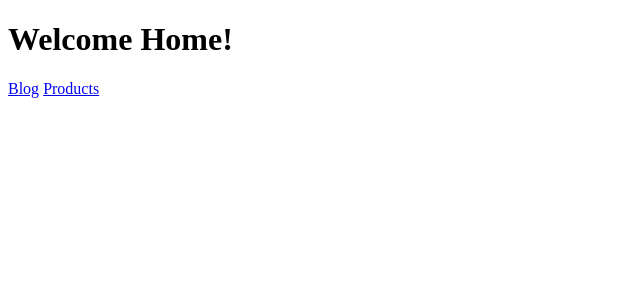
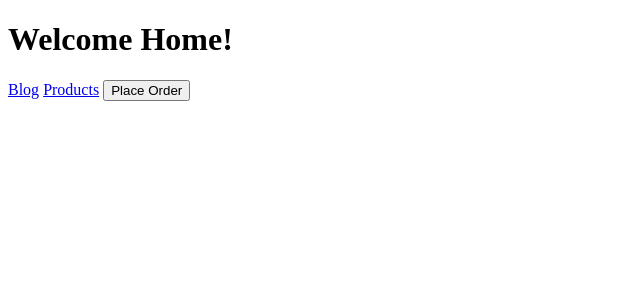
Before and after one commit to javedh-dev/learn-svelte, a SvelteKit app: page / in a window 1280 px wide. Shown: the top 300 px of the page, without its empty margins (0-640 px from the left). Built offline with nearby package versions, Linux system fonts and the light colour scheme.

Commit message:
Navigating Programitically

```diff
--- a/src/routes/+page.svelte
+++ b/src/routes/+page.svelte
@@ -1,4 +1,23 @@
+<script>
+	import { goto, beforeNavigate, afterNavigate } from '$app/navigation';
+
+	const handleClick = () => {
+		console.log('Placing the order...');
+		goto('/products');
+	};
+
+	beforeNavigate((navigation) => {
+		console.log('before navigate', navigation);
+	});
+
+	afterNavigate((navigation) => {
+		console.log('after navigate', navigation);
+	});
+</script>
+
 <h1>Welcome Home!</h1>
 
 <a href="/blog">Blog</a>
 <a href="/products">Products</a>
+
+<button on:click={handleClick}>Place Order</button>
```
